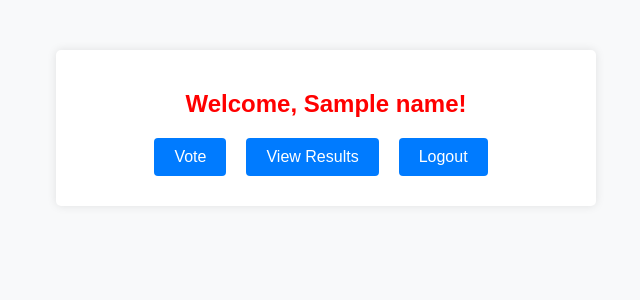
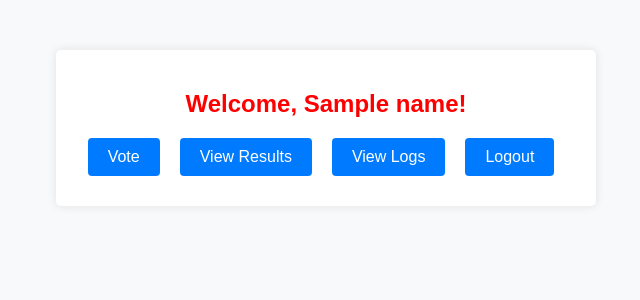
Before and after one commit to Gardo32/functions, a Flask app: template src/templates/admin.html in a window 1280 px wide. Shown: the part 38-338 px from the top of the page, without its empty margins (314-954 px from the left). Run offline with Flask 2, Linux system fonts and the light colour scheme; the template is opened without the code that fills it: most values are stand-ins (such as "Sample title", 1, 10 or a date in 2020); parts of the project's set-up code (start-up, migrations or seed data) failed here and were passed over.

Commit message:
added view logs function

```diff
--- a/main.py
+++ b/main.py
@@ -1,4 +1,4 @@
-from flask import Flask, render_template, redirect, url_for, request, jsonify, send_file
+from flask import Flask, render_template, redirect, url_for, request, jsonify, send_file, send_from_directory
 from flask_login import LoginManager, UserMixin, login_user, login_required, logout_user, current_user
 from forms import LoginForm
 from dotenv import load_dotenv
@@ -17,6 +17,7 @@ RFID0Corrector(password_to_admin) # Remove if not using NFC reader
 votes_file = "csv/votes.csv"
 app = Flask(__name__, template_folder='src/templates', static_folder='src/static')
 app.config['SECRET_KEY'] = 'your_secret_key'
+LOGS_FOLDER = os.path.join(app.root_path, 'logs')
 
 login_manager = LoginManager()
 login_manager.init_app(app)
@@ -39,6 +40,11 @@ def load_user(user_id):
     elif user_id in password_to_admin.values():
         return Admin(user_id)
     return None
+
+# Define the enumerate filter
+@app.template_filter('enumerate')
+def enumerate_filter(sequence, start=0):
+    return enumerate(sequence, start)
 
 @app.route('/')
 @login_required
@@ -129,7 +135,7 @@ def view_results():
         votes = votes_df.to_dict(orient='records')
         return render_template('view.html', votes=votes, vote_counts=vote_counts)
     else:
-        return "Unauthorized Access", 403
+        return redirect(url_for('unauthorized'))
 
 @app.route('/download_csv')
 @login_required
@@ -139,7 +145,7 @@ def download_csv():
     if current_user.id in password_to_admin.values():
         return send_file(votes_file, as_attachment=True, cache_timeout=0)
     else:
-        return "Unauthorized Access", 403
+        return redirect(url_for('unauthorized'))
 
 @app.route('/delete_csv')
 @login_required
@@ -153,7 +159,49 @@ def delete_csv():
         else:
             return "No votes.csv file found", 404
     else:
-        return "Unauthorized Access", 403
+        return redirect(url_for('unauthorized'))
+
+@app.route('/unauthorized')
+def unauthorized():
+    return render_template('unoth.html'), 403
+
+@app.route('/logs')
+@login_required
+def list_logs():
+    if current_user.get_id() not in password_to_admin.values():
+        return redirect(url_for('unauthorized'))
+
+    log_files = [f for f in os.listdir(LOGS_FOLDER) if os.path.isfile(os.path.join(LOGS_FOLDER, f))]
+    return render_template('list_logs.html', log_files=log_files)
+
+@app.route('/logs/<filename>')
+@login_required
+def view_log(filename):
+    user_id = current_user.id
+    logging(user_id,'Opened log file ' + filename)
+    if current_user.get_id() not in password_to_admin.values():
+        return redirect(url_for('unauthorized'))
+
+    if not os.path.isfile(os.path.join(LOGS_FOLDER, filename)):
+        return "File not found", 404
+
+    with open(os.path.join(LOGS_FOLDER, filename)) as file:
+        log_content = file.readlines()
+
+    return render_template('view_log.html', filename=filename, log_content=log_content)
+
+@app.route('/logs/download/<filename>')
+@login_required
+def download_log(filename):
+    user_id = current_user.id
+    logging(user_id, 'Downloaded log file ' + filename)
+    if current_user.get_id() not in password_to_admin.values():
+        return redirect(url_for('unauthorized'))
+
+    if not os.path.isfile(os.path.join(LOGS_FOLDER, filename)):
+        return "File not found", 404
+
+    return send_from_directory(LOGS_FOLDER, filename, as_attachment=True)
 
 if __name__ == '__main__':
     app.run(debug=True)
--- a/src/templates/admin.html
+++ b/src/templates/admin.html
@@ -6,6 +6,7 @@
     <div class="button-container">
         <a href="{{ url_for('vote_page') }}" class="button">Vote</a>
         <a href="{{ url_for('view_results') }}" class="button">View Results</a>
+        <a href="{{ url_for('list_logs') }}" class="button">View Logs</a>
         <a href="{{ url_for('logout') }}" class="button">Logout</a>
     </div>
 {% endblock %}
--- /dev/null
+++ b/src/templates/unoth.html
@@ -0,0 +1,5 @@
+{% extends "base.html" %}
+
+{% block content %}
+    <h1>You are not authorized to view this page</h1>
+{% endblock %}
```
Also changed, not shown: src/templates/list_logs.html (added, +10 -0 lines), src/templates/view_log.html (added, +17 -0 lines), logs.py (line endings or trailing spaces), 1 other file.
